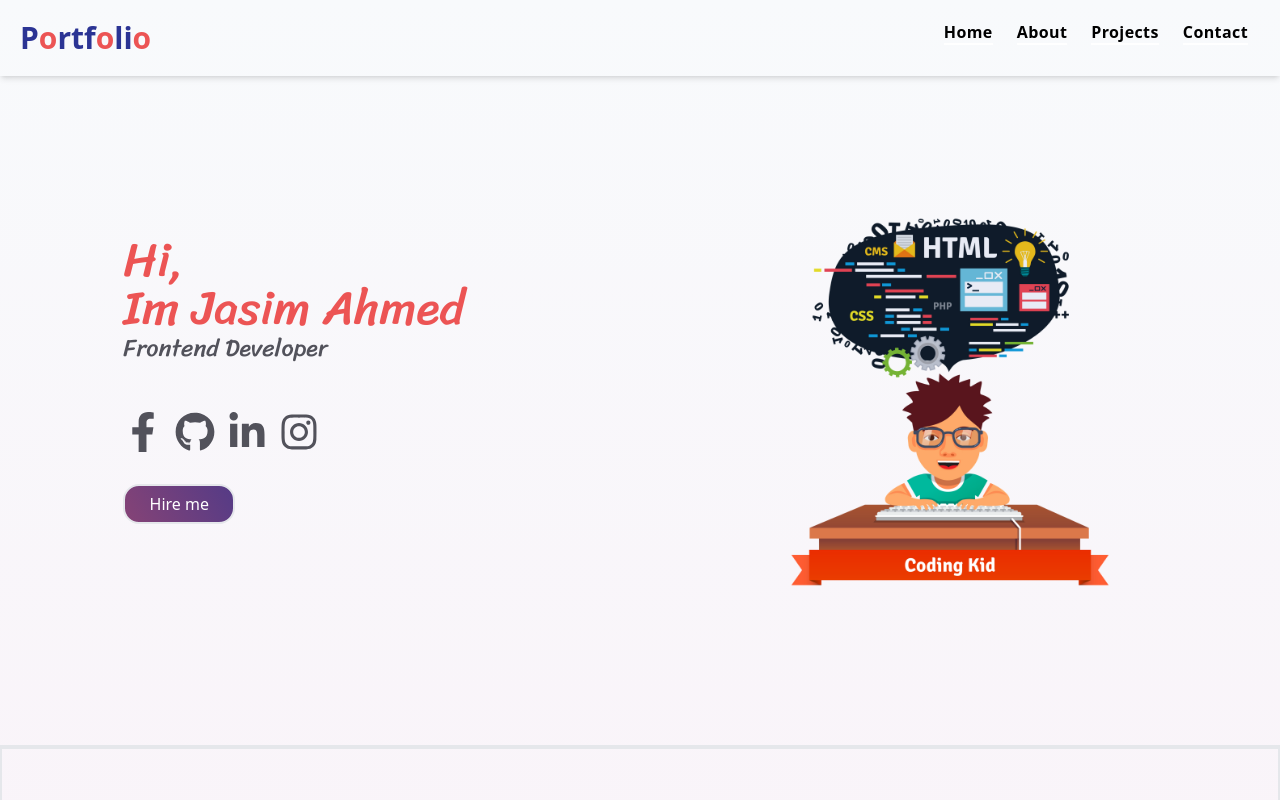
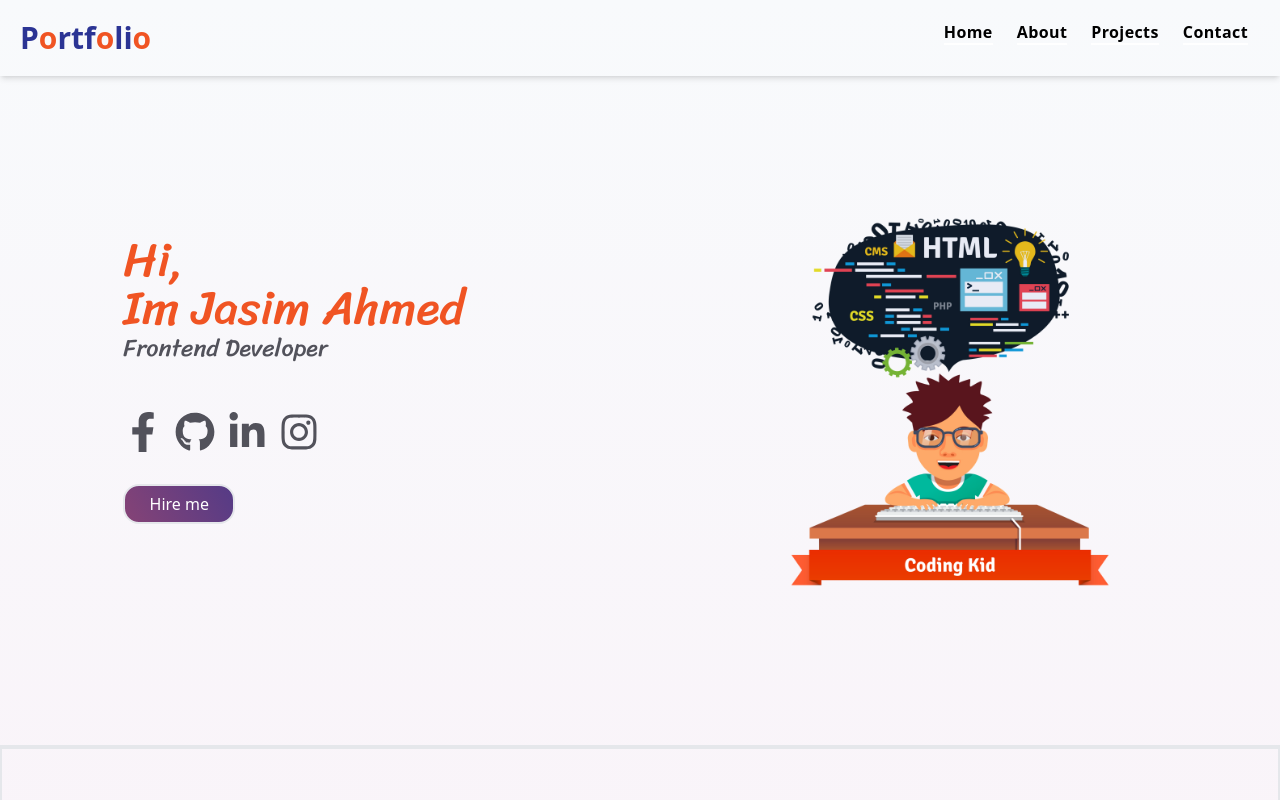
Before and after one commit to jasim2003ahamed/portf, a React (Create React App) app: page / in a window 1280 px wide. Shown: the top 800 px of the page. Built offline with nearby package versions, Linux system fonts and the light colour scheme.

Commit message:
color change

```diff
--- a/src/App.css
+++ b/src/App.css
@@ -32,7 +32,7 @@ header ul li{
 
 .bg-secondary{
     /* background:  */
-    color: #ec5454;
+    color: #f05423;
 }
 
 
--- a/src/component/Projects.js
+++ b/src/component/Projects.js
@@ -17,7 +17,7 @@ function Projects() {
           },
           {
             image:Guess,
-            description:'Guess the Number Game - React.js <br /> Random Number Generation: The app generates a random number between 1 and 10 when the game starts.User Input: Users can input their guesses.',
+            description:'Guess the Number Game - React.js Random Number Generation: The app generates a random number between 1 and 10 when the game starts.User Input: Users can input their guesses.',
             link:'https://jasim2003ahamed.github.io/Reactjs/'
           },
           {
```
